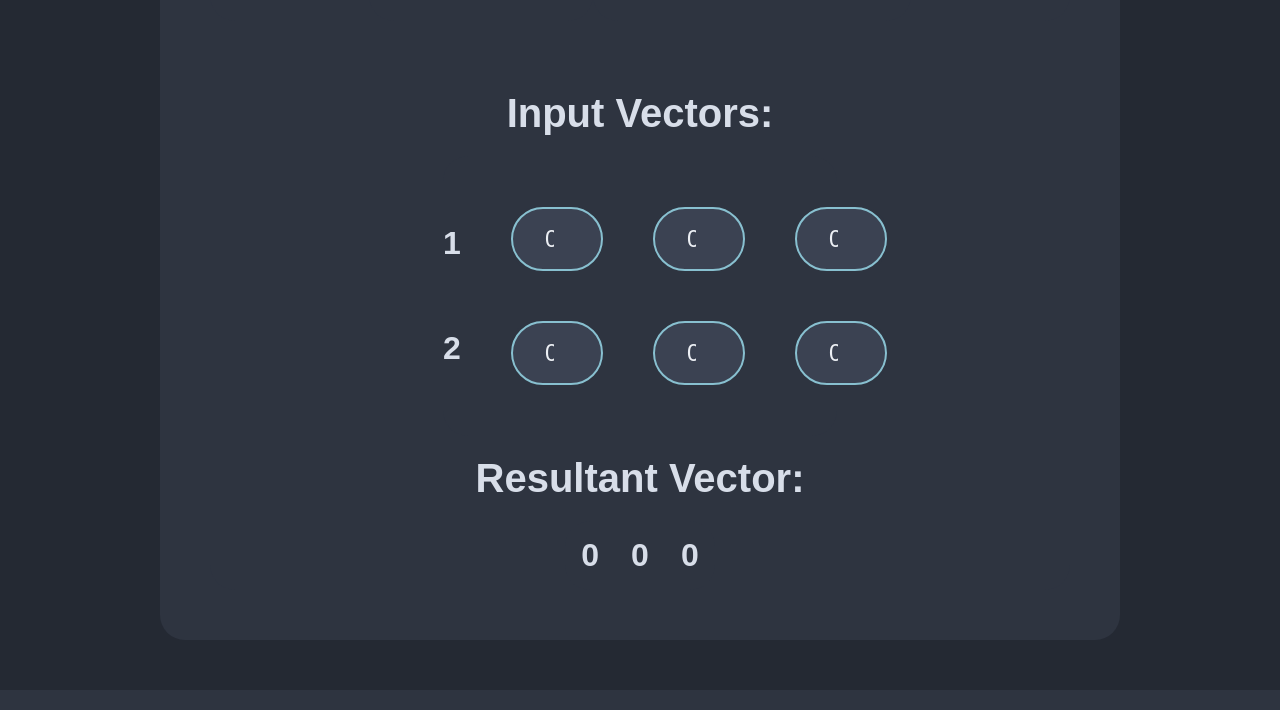
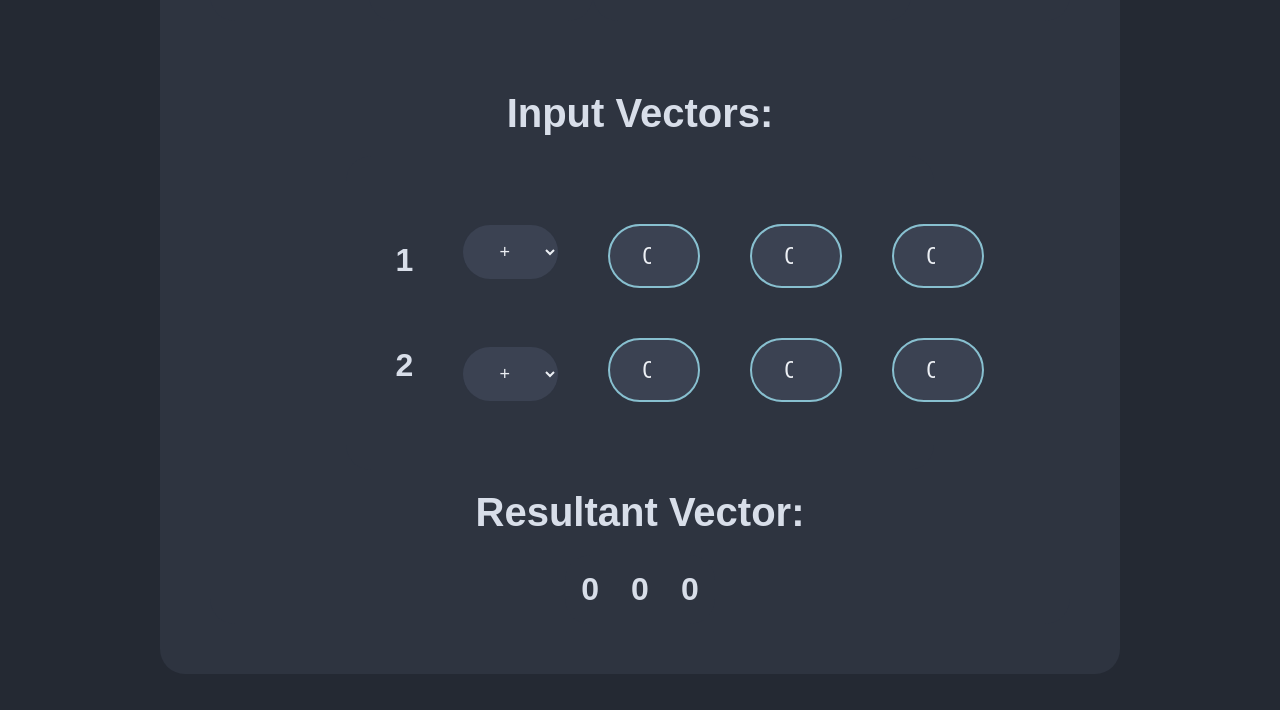
Before and after one commit to BlackHat-Magic/Lukeh.xyz, a Flask app: page /Math/Vector-Calc/Vector-Addition in a window 1280 px wide. Shown: the part 789-1499 px from the top of the page. Run offline with Flask 2, Linux system fonts and the light colour scheme; some web fonts are replaced.

Commit message:
added subtraction functionality

```diff
--- a/static/css/main.css
+++ b/static/css/main.css
@@ -125,7 +125,7 @@
     cursor: pointer;
 }
 
-input[type=text] {
+input[type=text], select {
     border-style: none;
     padding: 16px 32px;
     text-decoration: inline-block;
--- a/static/js/vector-addition.js
+++ b/static/js/vector-addition.js
@@ -5,6 +5,8 @@
             [0, 0, 0],
             [0, 0, 0]
         ],
+
+        signs: [1, 1],
 
         vecsub () {
             if ( Object.keys(this.values).length <= 1 ) {
@@ -18,6 +20,7 @@
             for (let i = 0; i < this.values[0].length; i++) {
                 this.values[this.values.length - 1].push(0);
             }
+            this.signs.push(1);
         },
 
         dimsub () {
@@ -40,7 +43,7 @@
             for(let i = 0; i < this.values[0].length; i++) {
                 x = 0;
                 for (let j = 0; j < this.values.length; j++) {
-                    x += parseInt(this.values[j][i]);
+                    x += parseInt(this.values[j][i]) * this.signs[j];
                 }
                 result.push(x);
             }
--- a/templates/vector-addition.html
+++ b/templates/vector-addition.html
@@ -62,7 +62,17 @@
 		<div class="interior flex horizontal start">
 			<div>
 				<template x-for="(vector, index) in values">
-					<h6 x-text="index + 1" style="margin: 68.5px 0px"></h6>
+					<h6 x-text="index + 1" style="margin: 68.5px 50px"></h6>
+				</template>
+			</div>
+			<div>
+				<template x-for="(vector, index) in values">
+					<form class="flex horizontal space-between" style="margin: 68.5px 0px">
+						<select style="margin: 0" x-model="signs[index]">
+							<option value="1">+</option>
+							<option value="-1">–</option>
+						</select>
+					</form>
 				</template>
 			</div>
 			<div>
```
